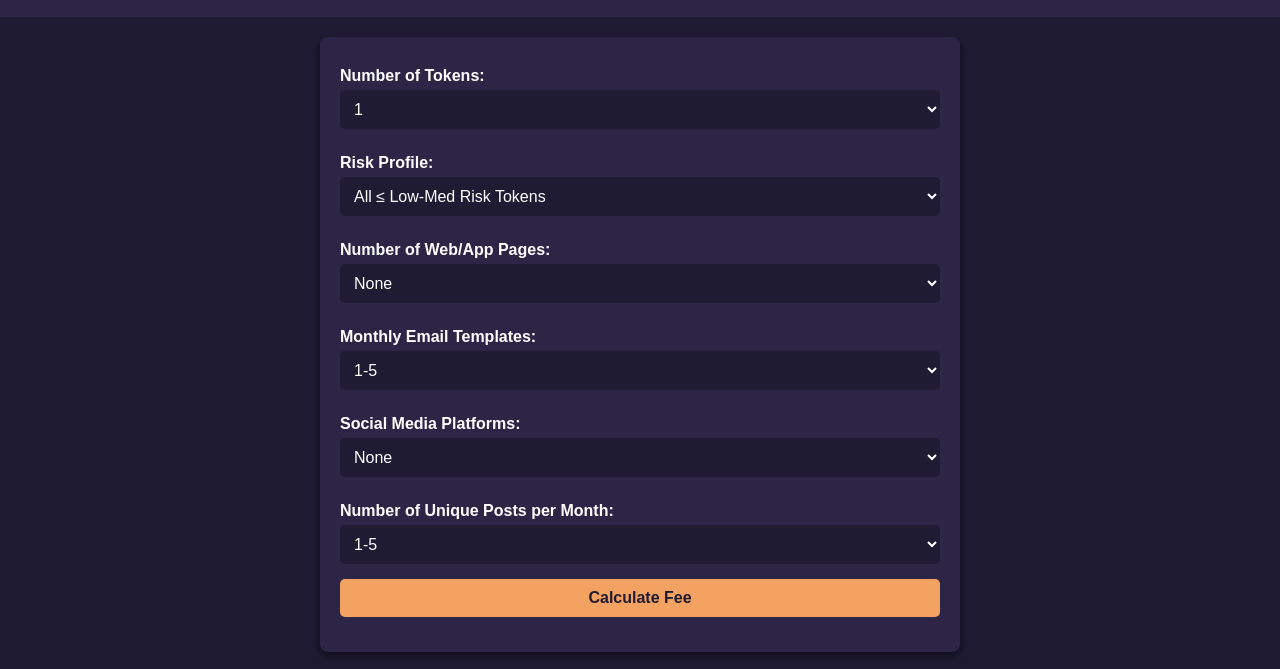
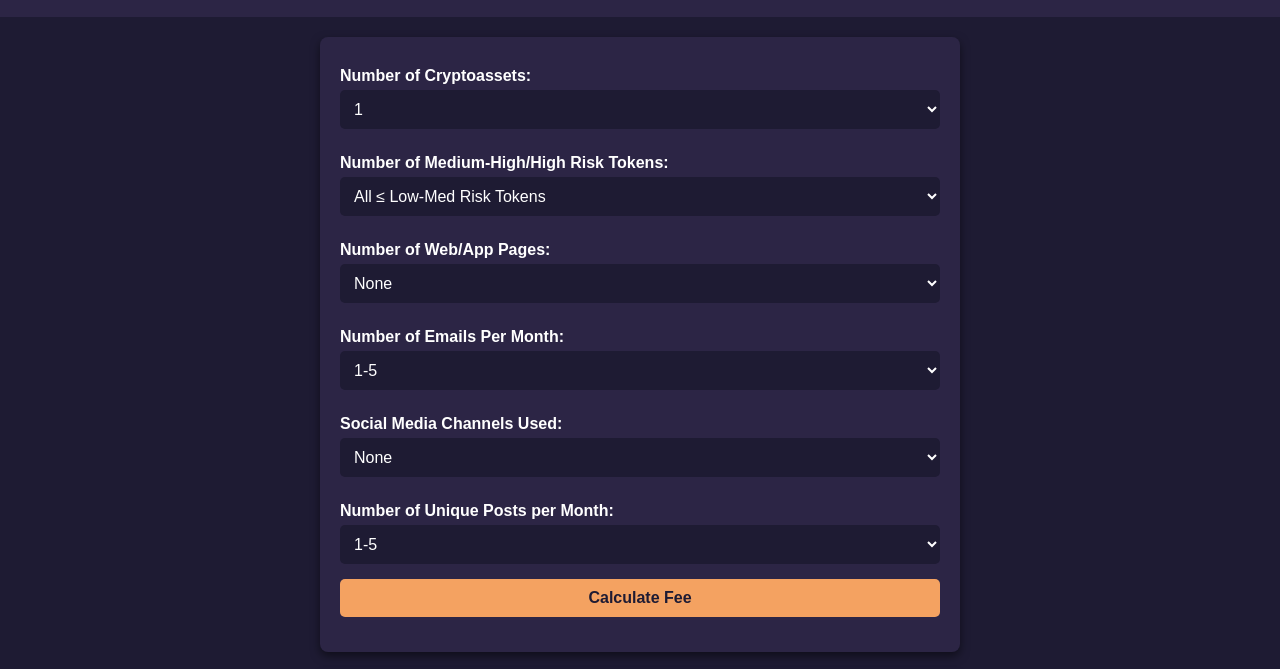
Before and after one commit to FireCrackerNutz/englebert-fee-calc, a plain HTML site: page index.html in a window 1280 px wide. Shown: the part 90-759 px from the top of the page. Drawn offline with Linux system fonts and the light colour scheme.

Commit message:
Update index.html

```diff
--- a/index.html
+++ b/index.html
@@ -12,7 +12,7 @@
         <p>Estimate fees for financial promotion compliance services.</p>
     </header>
     <form id="fee-calculator">
-        <label for="tokens">Number of Tokens:</label>
+        <label for="tokens">Number of Cryptoassets:</label>
         <select id="tokens">
             <option value="14000">1</option>
             <option value="16000">2-5</option>
@@ -24,7 +24,7 @@
             <option value="27000">100+</option>
         </select>
 
-        <label for="risk-profile">Risk Profile:</label>
+        <label for="risk-profile">Number of Medium-High/High Risk Tokens:</label>
         <select id="risk-profile">
             <option value="1.0">All ≤ Low-Med Risk Tokens</option>
             <option value="1.2">1-5</option>
@@ -46,7 +46,7 @@
             <option value="1.5">80+</option>
         </select>
 
-        <label for="emails">Monthly Email Templates:</label>
+        <label for="emails">Number of Emails Per Month:</label>
         <select id="emails">
             <option value="0.05">1-5</option>
             <option value="0.1">6-10</option>
@@ -57,7 +57,7 @@
             <option value="0.6">41-60</option>
         </select>
 
-        <label for="socials-presence">Social Media Platforms:</label>
+        <label for="socials-presence">Social Media Channels Used:</label>
         <select id="socials-presence">
             <option value="0.0">None</option>
             <option value="0.2">Standard (Instagram/Facebook)</option>
```
